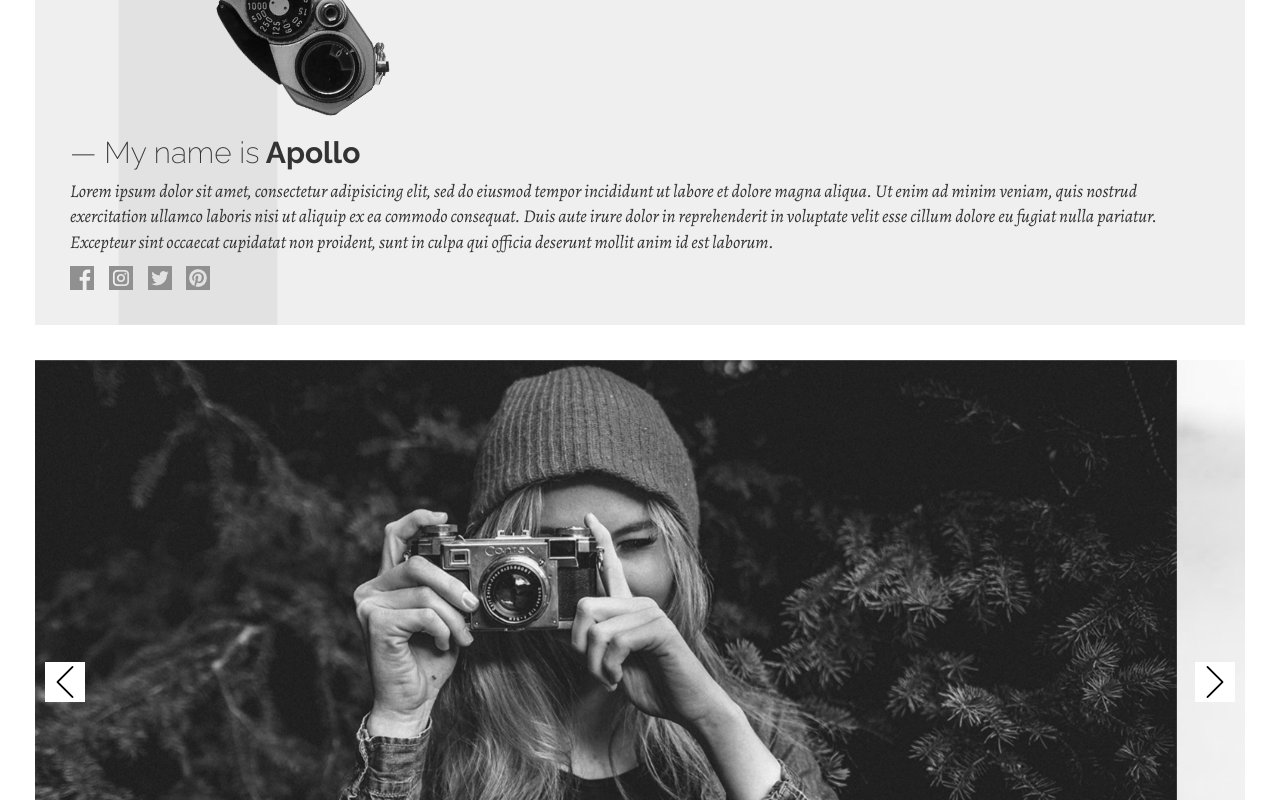
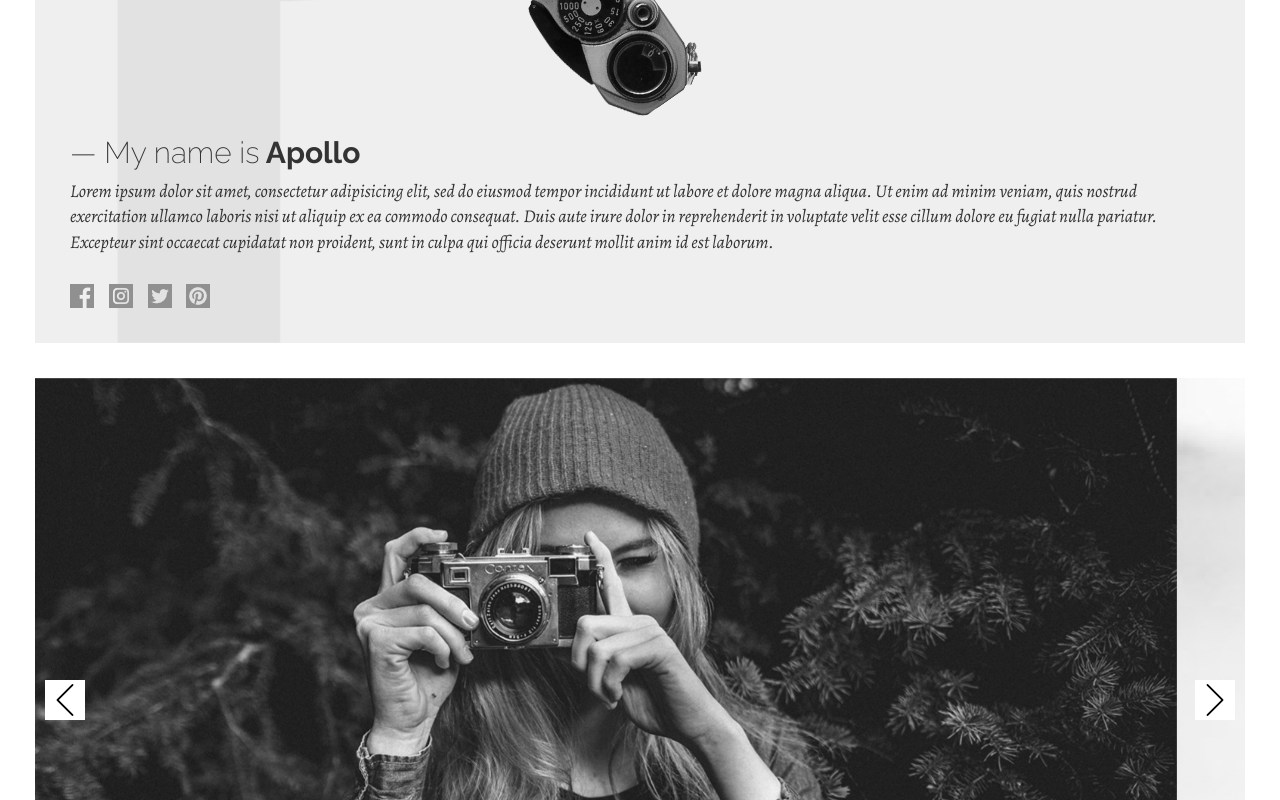
Before and after one commit to training-projects/apollo, a website: page index.html in a window 1280 px wide. Shown: the part 1140-1940 px from the top of the page. Drawn offline with nearby package versions, Linux system fonts and the light colour scheme.

Commit message:
about frame (tablet)

```diff
--- a/src/css/components/_about-frame.styl
+++ b/src/css/components/_about-frame.styl
@@ -8,6 +8,7 @@
       set_font-size(30px)
 
     > .social-list
+      margin-top: 2em
 
       > .social
         display: inline-block
--- a/src/css/components/_main-frame.styl
+++ b/src/css/components/_main-frame.styl
@@ -3,10 +3,3 @@
 
   > .content-wrapper
     padding-bottom: 0
-
-    /* @media 768px */
-    @media (min-width: 768px)
-      text-align: center
-
-    > .text-box
-      text-align: left
--- a/src/css/objects/_wrappers.styl
+++ b/src/css/objects/_wrappers.styl
@@ -18,3 +18,7 @@
   /* @media 768px */
   @media (min-width: 768px)
     padding: 2.5em
+    text-align: center
+
+    > .text-box
+      text-align: left
```
Also changed, not shown: assets/css/main.css, 1 other file.
